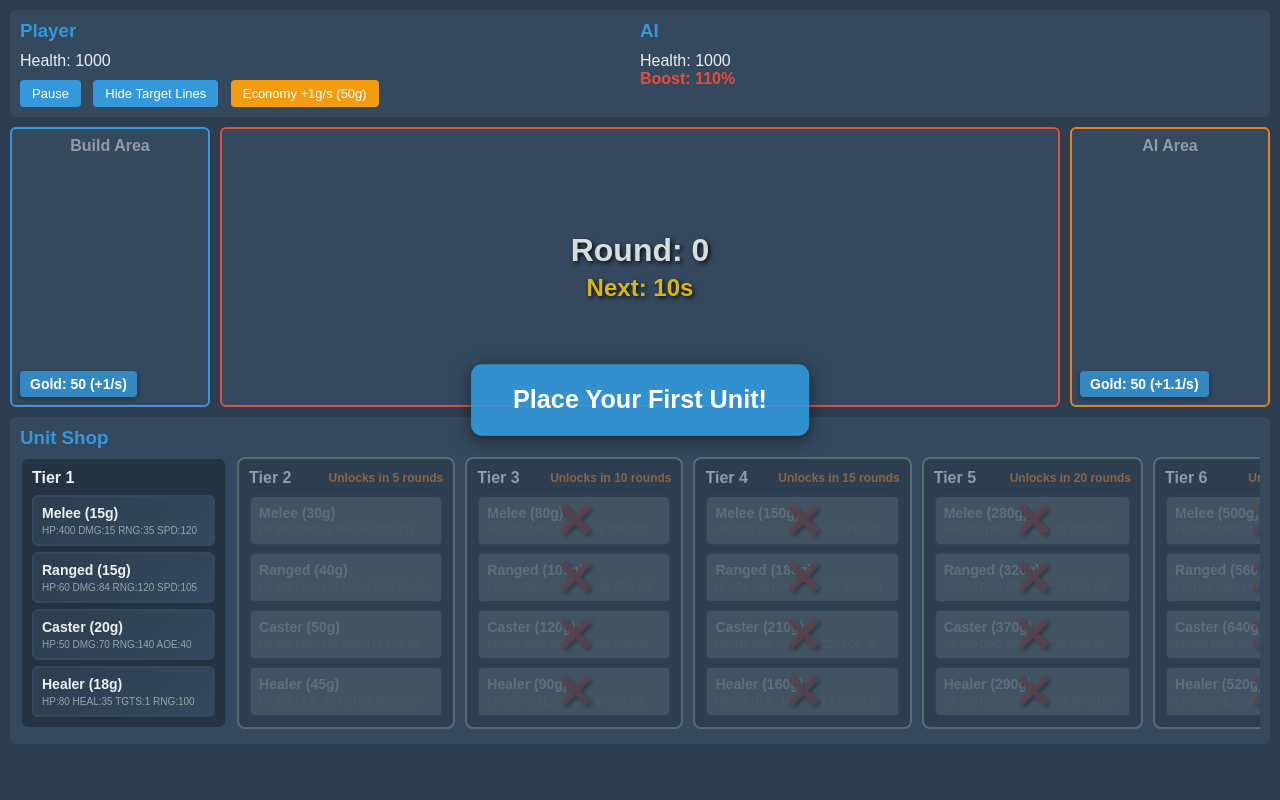
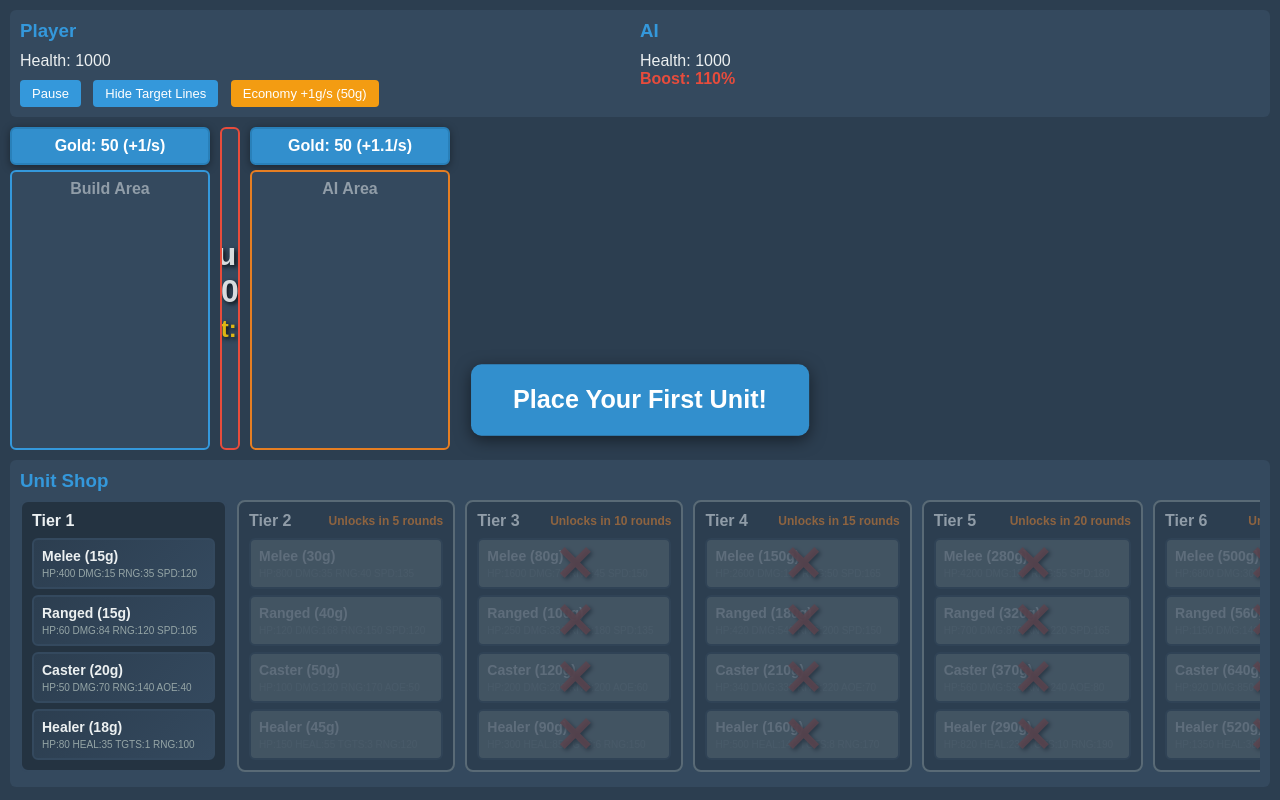
Before and after one commit to evgiz0r/autobattler, a plain HTML site: page index.html in a window 1280 px wide. Drawn offline with Linux system fonts and the light colour scheme.

Commit message:
Move gold displays above board zones for better visibility
Changes:
- Moved player and AI gold displays outside and above their zones
- Gold displays are now bigger (16px font, more padding)
- Added zone-container wrapper for each zone + gold display
- Gold displays no longer overlap with units in the zones
- Improved styling with darker background and border
- Zones now have fixed height instead of being part of game-board height

```diff
--- a/css/styles.css
+++ b/css/styles.css
@@ -37,8 +37,13 @@ body {
 #game-board {
     display: flex;
     gap: 10px;
-    height: 280px;
     margin-bottom: 10px;
+}
+
+.zone-container {
+    display: flex;
+    flex-direction: column;
+    gap: 5px;
 }
 
 .zone {
@@ -48,10 +53,11 @@ body {
     padding: 8px;
     position: relative;
     overflow: hidden;
+    height: 280px;
 }
 
 #player-zone {
-    flex: 0 0 200px;
+    width: 200px;
     border-color: #3498db;
 }
 
@@ -61,7 +67,7 @@ body {
 }
 
 #ai-zone {
-    flex: 0 0 200px;
+    width: 200px;
     border-color: #e67e22;
 }
 
@@ -72,17 +78,15 @@ body {
 }
 
 .zone-gold {
-    position: absolute;
-    bottom: 8px;
-    left: 8px;
-    background: rgba(52, 152, 219, 0.8);
-    padding: 5px 10px;
-    border-radius: 4px;
+    background: rgba(52, 152, 219, 0.9);
+    padding: 8px 15px;
+    border-radius: 6px;
     font-weight: bold;
-    font-size: 14px;
+    font-size: 16px;
     color: white;
-    box-shadow: 0 2px 5px rgba(0, 0, 0, 0.3);
-    z-index: 10;
+    box-shadow: 0 2px 8px rgba(0, 0, 0, 0.4);
+    text-align: center;
+    border: 2px solid #2980b9;
 }
 
 .battle-info {
--- a/index.html
+++ b/index.html
@@ -25,19 +25,25 @@
         </div>
 
         <div id="game-board">
+            <div class="zone-container">
+                <div class="zone-gold">Gold: <span id="player-gold">50</span></div>
                 <div id="player-zone" class="zone">
                     <h4>Build Area</h4>
-                <div class="zone-gold">Gold: <span id="player-gold">50</span></div>
                 </div>
+            </div>
+            <div class="zone-container">
                 <div id="battle-zone" class="zone">
                     <div class="battle-info">
                         <div class="round-display">Round: <span id="round-number">0</span></div>
                         <div class="timer-display">Next: <span id="round-timer">10</span>s</div>
                     </div>
                 </div>
+            </div>
+            <div class="zone-container">
+                <div class="zone-gold">Gold: <span id="ai-gold">50</span></div>
                 <div id="ai-zone" class="zone">
                     <h4>AI Area</h4>
-                <div class="zone-gold">Gold: <span id="ai-gold">50</span></div>
+                </div>
             </div>
         </div>
 
```
Lines whose indentation alone changed are shown as unchanged.
